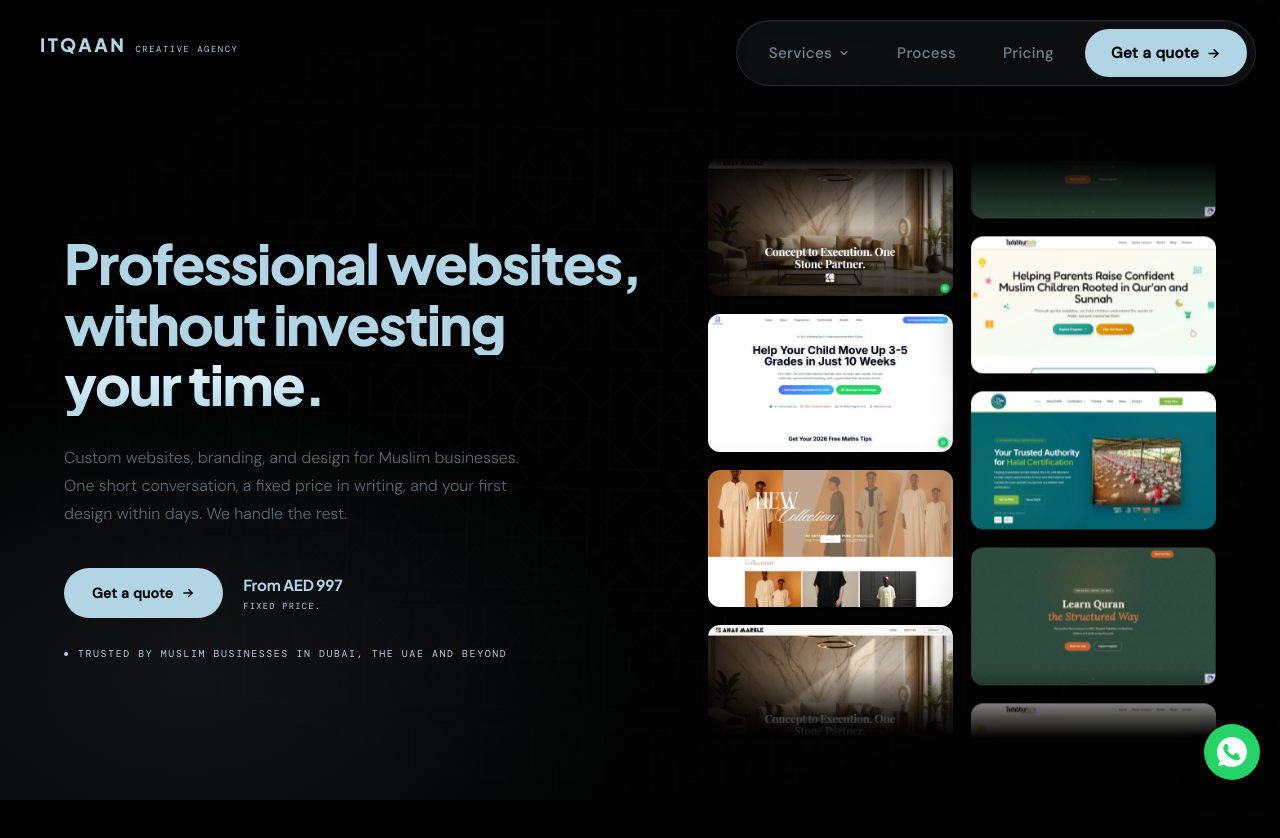
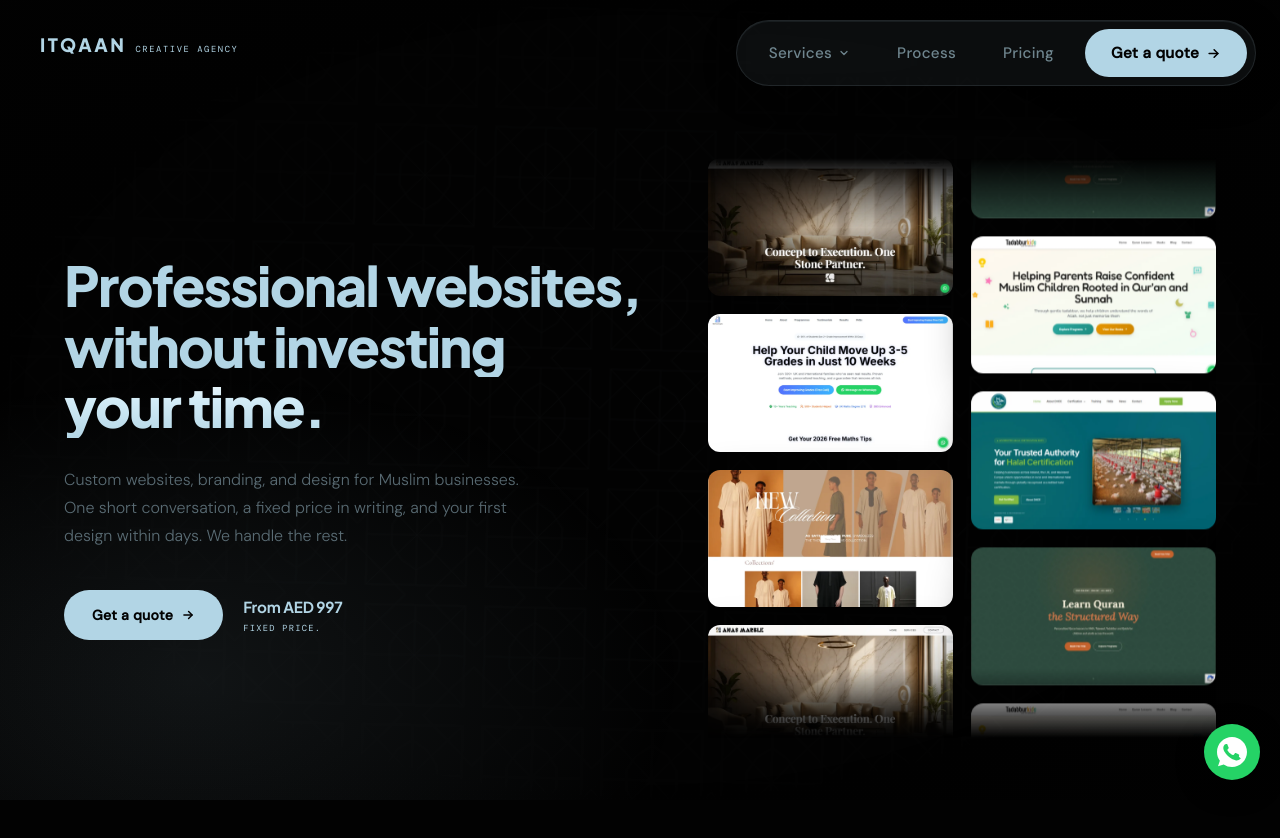
Before and after one commit to learning2codenowq/itqaan, a Next.js app: page / in a window 1280 px wide. Shown: the top 838 px of the page. Built offline with nearby package versions, Linux system fonts and the light colour scheme.

Commit message:
revised hero copy

```diff
--- a/components/sections/Hero.tsx
+++ b/components/sections/Hero.tsx
@@ -274,22 +274,6 @@ export default function Hero() {
                   </span>
                 </HeroFade>
 
-                <HeroFade delay={0.75} style={{ marginTop: '28px' }}>
-                  <p style={{
-                    display: 'flex',
-                    alignItems: 'center',
-                    gap: '10px',
-                    fontFamily: 'var(--font-mono)',
-                    fontSize: '0.62rem',
-                    letterSpacing: '0.16em',
-                    textTransform: 'uppercase',
-                    color: 'var(--color-ink-28)',
-                    margin: 0,
-                  }}>
-                    <span aria-hidden="true" style={{ width: '4px', height: '4px', borderRadius: '50%', background: 'var(--color-ember)', flexShrink: 0 }} />
-                    Trusted by Muslim businesses in Dubai, the UAE and beyond
-                  </p>
-                </HeroFade>
               </div>
             )}
               </div>
```
